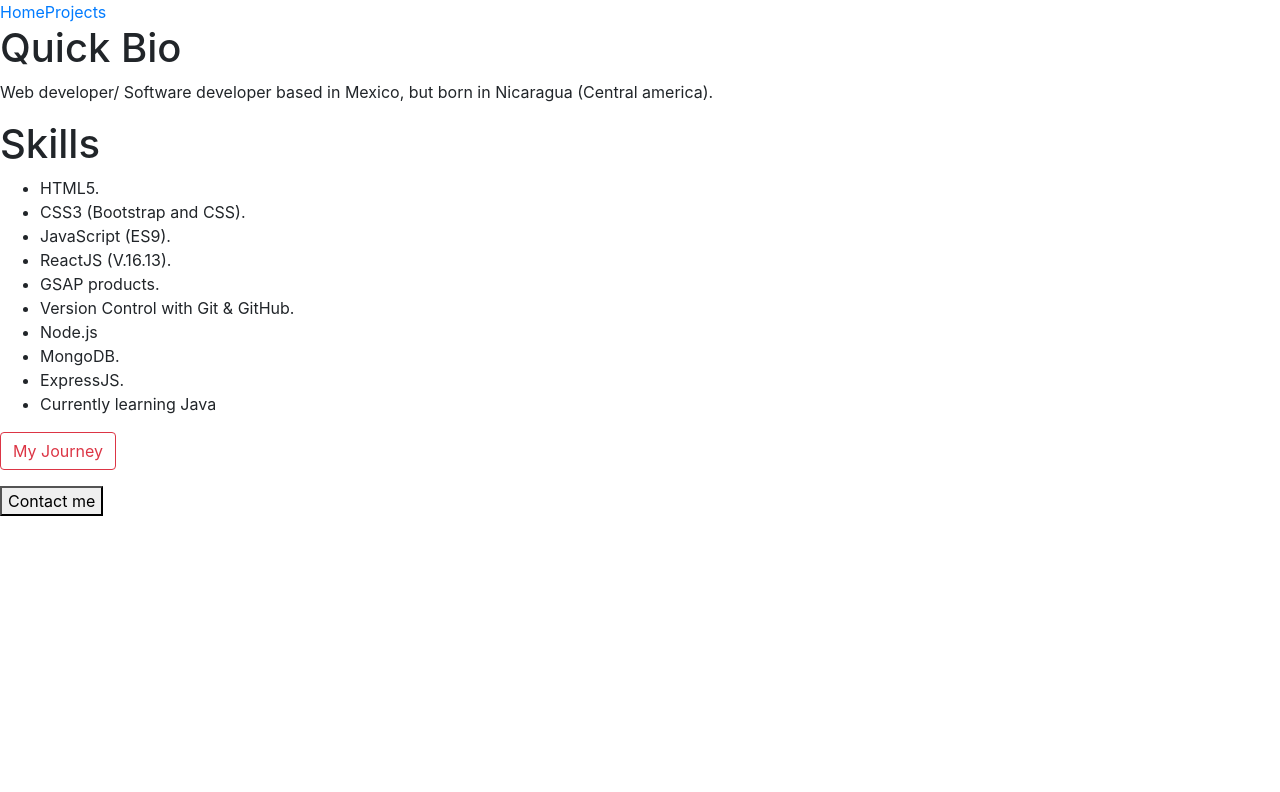
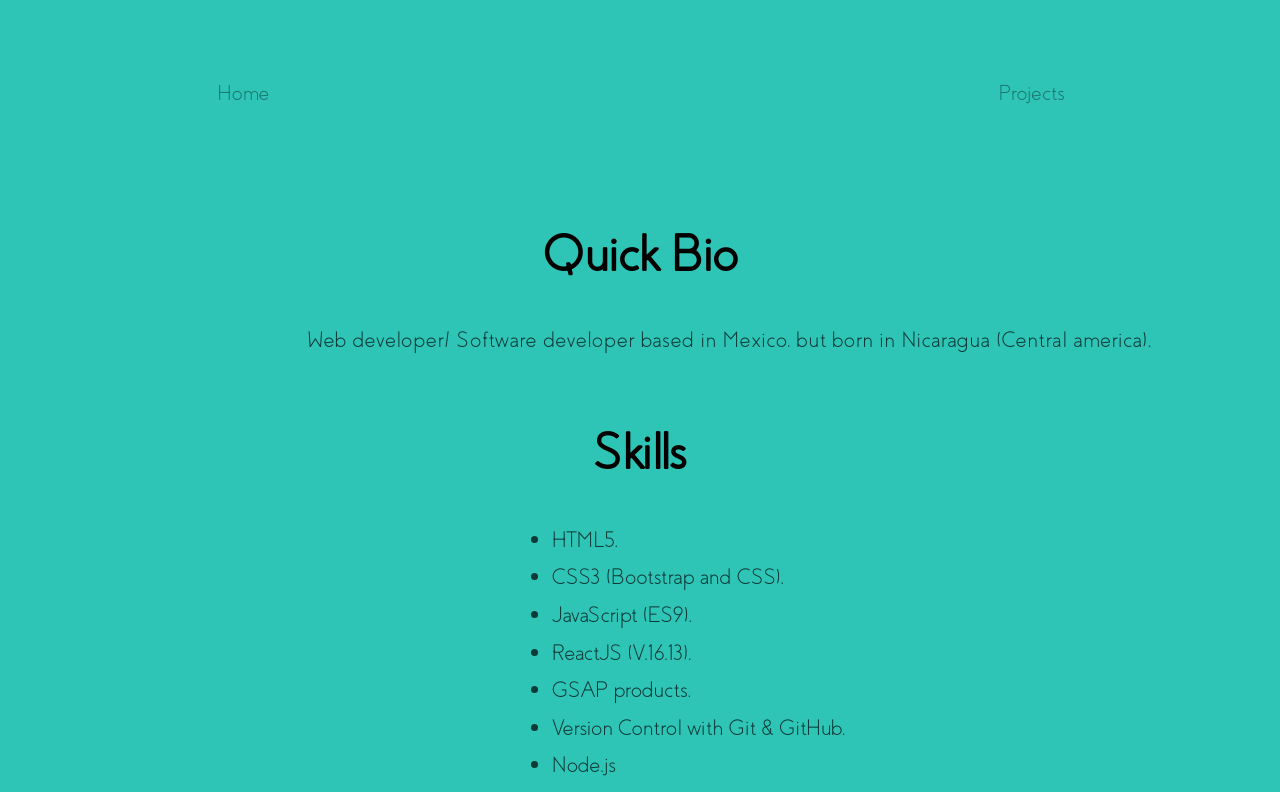
Before and after one commit to vale-tuckler/Personal-site, a React (Create React App) app: page /about-me in a window 1280 px wide. Shown: the top 792 px of the page. Built offline with nearby package versions, Linux system fonts and the light colour scheme.

Commit message:
Changed background of 'About me' section. It's a shade of cyan now. Changed font family to 'Coves' and the 'My Journey' button still needs styling

```diff
--- a/src/Pages/About.js
+++ b/src/Pages/About.js
@@ -8,13 +8,13 @@ const AboutMe = () => {
     const Toggle = ()  => setIsOpen(!isOpen);
 
     return(
-       <div className="about-container">
-           <nav>
-               <span id="homeLink">
-                    <a href="/home">Home</a>
+       <div id="aboutContainer">
+           <nav id="aboutNav">
+               <span id="homeContainer">
+                    <a href="/home" id="homeLink" className="link">Home</a>
                </span>
-               <span id="projectsLink">
-                    <a href="/projects">Projects</a>
+               <span id="projectsContainer" className="Linkconts">
+                    <a href="/projects" id="projectsLink" className="link">Projects</a>
                </span>
            </nav>
             <div id="bioCont">
@@ -23,7 +23,7 @@ const AboutMe = () => {
                         <h1 id="quick-bio" className="main-title">Quick Bio</h1>
                     </span>
                     <section id="textSection">
-                        <p className="text">Web developer/ Software developer based in Mexico, but born in Nicaragua (Central america).</p>
+                        <p className="text" id="bioText">Web developer/ Software developer based in Mexico, but born in Nicaragua (Central america).</p>
                     </section>
                 </article>
                 <article>
@@ -72,8 +72,8 @@ const AboutMe = () => {
                                 enjoying the sense of community that it provided me.
                                 And I decided I wanted to build platforms so that other people
                                 also had a chance of sharing their own conspiracy theories
-                                outside of any social media site,
-                                and I figured that doing that meant I had to develop a site myself,
+                                outside of any social media site.
+                                  I figured that doing that meant I had to develop a site myself,
                                 so I started learning web development in a very casual and hobby-like manner,
                                 until a fight happened at home with my dad’s family.
                                 The house was very small, I knew I was considered an intruder,
--- a/src/Styles/About.css
+++ b/src/Styles/About.css
@@ -0,0 +1,59 @@
+body{
+    margin:0;
+    padding:0;
+}
+#aboutContainer{
+    background-color:#2ec4b6;
+    font-family:"coves";
+    color:black;
+    height:200vh;
+}
+#quick-bio{
+    text-align: center;
+    margin-top:5%;
+    font-weight:bold;
+    font-size:320%;
+}
+#bioText{
+    margin-left:24%;
+    margin-top: 3%;
+    font-weight:lighter;
+    font-size:140%;
+    letter-spacing:0.65px;
+    opacity:0.7;
+}
+#skills{
+    text-align:center;
+    margin-top:5%;
+    font-size:320%;
+    font-weight:bold;
+}
+#skillSection{
+    margin-left:40%;
+    margin-top:3%;
+    opacity:0.7;
+    line-height: 168%;
+    font-size:140%;
+}
+#homeLink{
+    margin-left:16%;
+    text-decoration: none;
+}
+#projectsLink{
+    margin-left:55%;
+    text-decoration: none;
+}
+.link{
+    display:inline-block;
+    margin-top:5%;
+    margin-bottom:3%;
+    font-size:135%;
+    color:black;
+    opacity:0.4;
+    padding:1%;
+}
+.link:hover{
+    border: 1.5px solid white;
+    opacity:1;
+    color: white;
+}
--- a/src/Styles/Projects.css
+++ b/src/Styles/Projects.css
@@ -30,10 +30,12 @@ body{
 #home-cont{
     margin-left:9%;
     padding:1%;
+    background-color: limegreen;
 }
 #about-cont{
     margin-left:70%;
     padding:1%;
+    background-color: limegreen;
 }
 #home-link{
     text-decoration:none;
```
